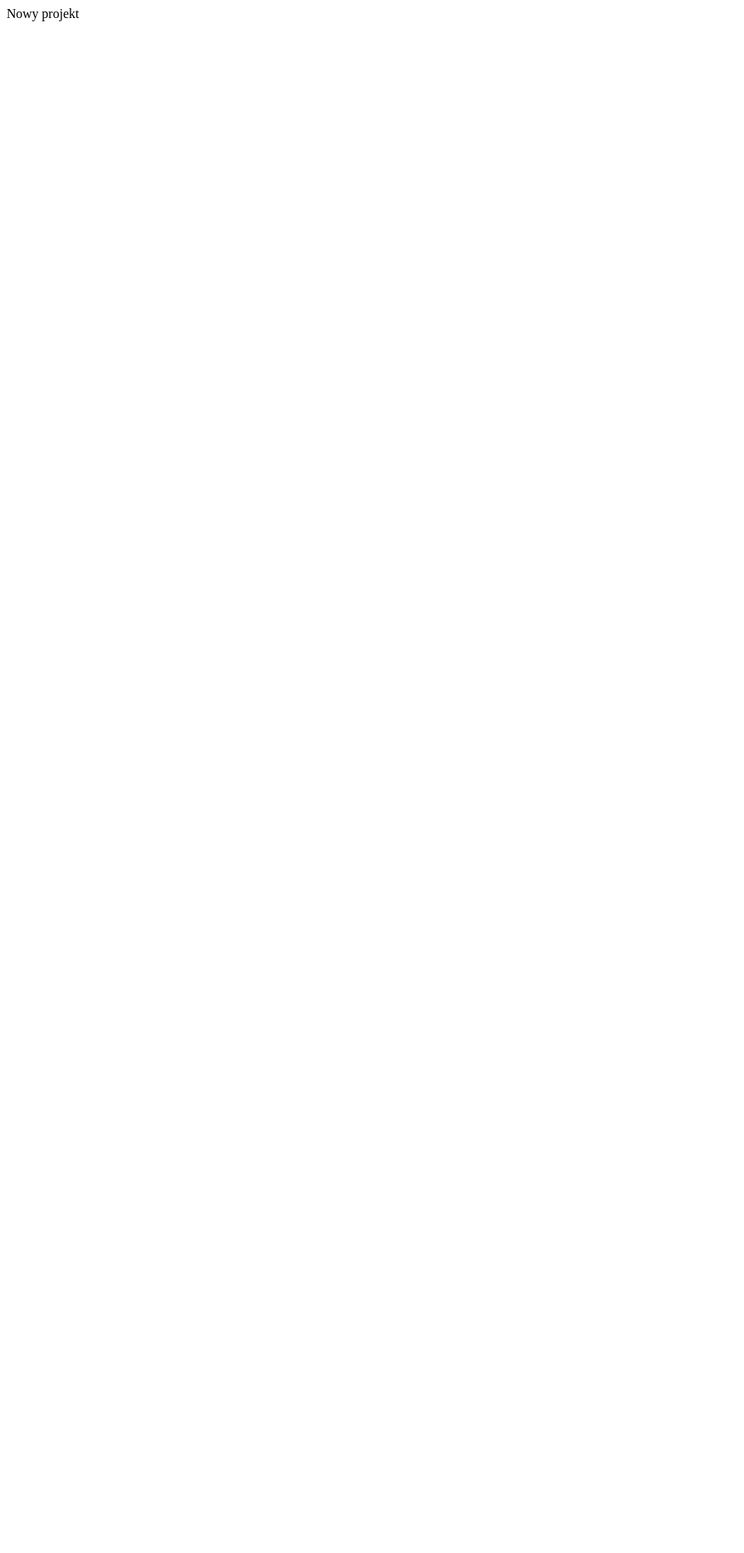
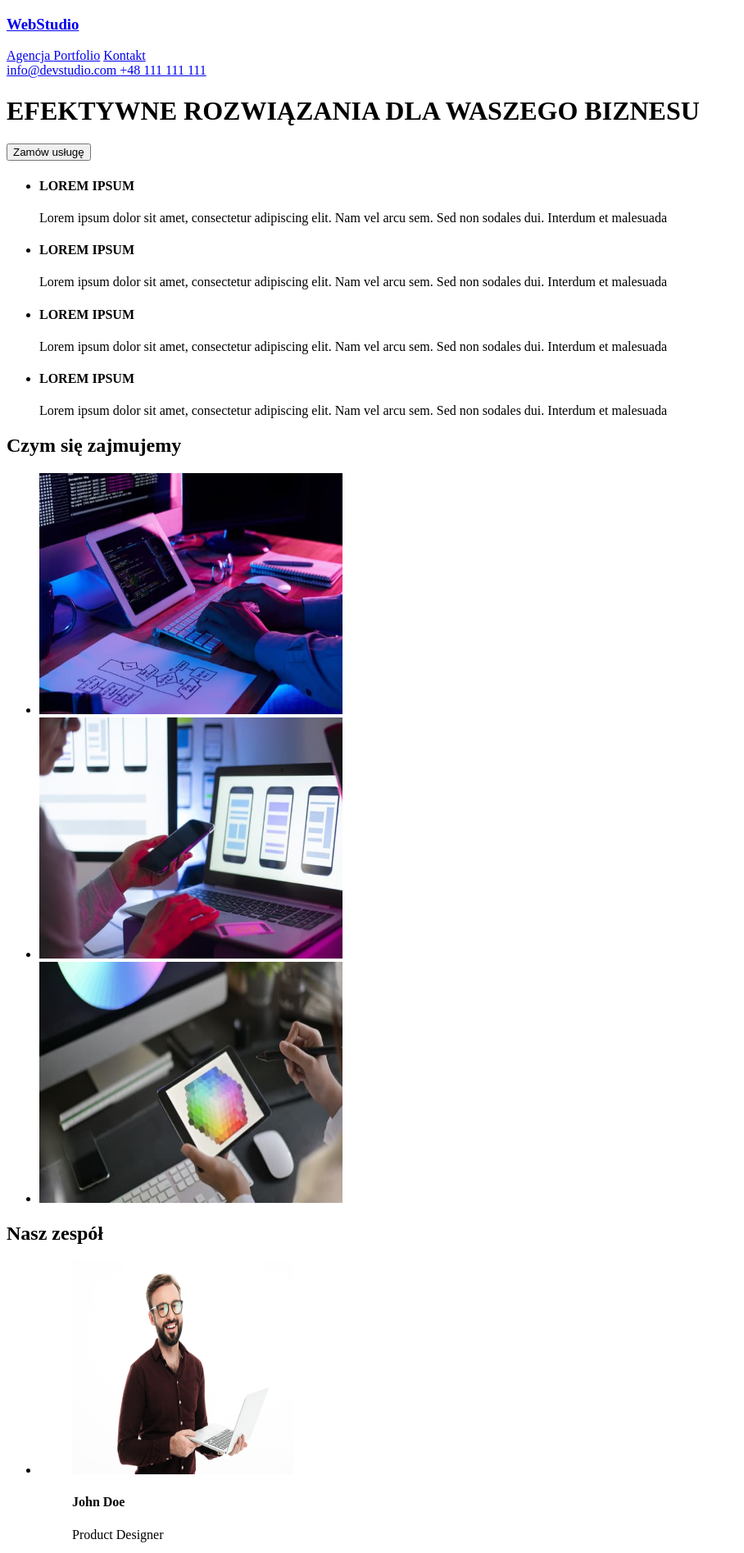
Before and after one commit to JonnaSuch/goit-markup-hw-02, a plain HTML site: page index.html in a window 1280 px wide. Shown: the top 1894 px of the page at 82% size, without its empty margins (0-908 px from the left). Before the commit the page ends 800 px from the top, so only its background shows below. Drawn offline with Linux system fonts and the light colour scheme.

Commit message:
Dodanie kodu

```diff
--- a/index.html
+++ b/index.html
@@ -7,6 +7,155 @@
     <title>Document</title>
   </head>
   <body>
-    Nowy projekt
+    <header>
+      <div>
+        <nav>
+          <h3><a href="WebStudio">WebStudio</a></h3>
+          <a href="Agencja">Agencja </a>
+          <a href="Portfolio">Portfolio</a>
+          <a href="Kontakt">Kontakt</a>
+        </nav>
+      </div>
+      <div>
+        <a href="mailto:info@devstudio.com">info@devstudio.com </a>
+        <a href="tel:+48111111111">+48 111 111 111</a>
+      </div>
+      <div>
+        <h1>EFEKTYWNE ROZWIĄZANIA DLA WASZEGO BIZNESU</h1>
+        <button>Zamów usługę</button>
+      </div>
+    </header>
+    <main>
+      <div>
+        <ul>
+          <li>
+            <h4>LOREM IPSUM</h4>
+            <p>
+              Lorem ipsum dolor sit amet, consectetur adipiscing elit. Nam vel
+              arcu sem. Sed non sodales dui. Interdum et malesuada
+            </p>
+          </li>
+          <li>
+            <h4>LOREM IPSUM</h4>
+            <p>
+              Lorem ipsum dolor sit amet, consectetur adipiscing elit. Nam vel
+              arcu sem. Sed non sodales dui. Interdum et malesuada
+            </p>
+          </li>
+          <li>
+            <h4>LOREM IPSUM</h4>
+            <p>
+              Lorem ipsum dolor sit amet, consectetur adipiscing elit. Nam vel
+              arcu sem. Sed non sodales dui. Interdum et malesuada
+            </p>
+          </li>
+          <li>
+            <h4>LOREM IPSUM</h4>
+            <p>
+              Lorem ipsum dolor sit amet, consectetur adipiscing elit. Nam vel
+              arcu sem. Sed non sodales dui. Interdum et malesuada
+            </p>
+          </li>
+        </ul>
+      </div>
+
+      <div>
+        <h2>Czym się zajmujemy</h2>
+        <ul>
+          <li>
+            <img
+              src="images/p1.jpg"
+              width="370"
+              height="294"
+              alt="pisze na klawiaturze"
+            />
+          </li>
+          <li>
+            <img
+              src="images/p2.jpg"
+              width="370"
+              height="294"
+              alt="wybiera układ strony na telefonie"
+            />
+          </li>
+          <li>
+            <img
+              src="images/p3.jpg"
+              width="370"
+              height="294"
+              alt="wybór koloru na tablecie"
+            />
+          </li>
+        </ul>
+      </div>
+      <div>
+        <h2>Nasz zespół</h2>
+
+        <ul>
+          <li>
+            <figure>
+              <img
+                src="images/p4.jpg"
+                width="270"
+                height="260"
+                alt="zdjęcie John Doe Product Designer"
+              />
+              <figcaption>
+                <h4>John Doe</h4>
+                <p>Product Designer</p>
+              </figcaption>
+            </figure>
+          </li>
+          <li>
+            <figure>
+              <img
+                src="images/p5.jpg"
+                width="270"
+                height="260"
+                alt="zdjęcie kobiety Frontende Developer"
+              />
+              <figcaption>
+                <h4>John Doe</h4>
+                <p>Frontend Developer</p>
+              </figcaption>
+            </figure>
+          </li>
+          <li>
+            <figure>
+              <img
+                src="images/p6.jpg"
+                width="270"
+                height="260"
+                alt="zdjęcie John Doe Marketing"
+              />
+              <figcaption>
+                <h4>John Doe</h4>
+                <p>Marketing</p>
+              </figcaption>
+            </figure>
+          </li>
+          <li>
+            <figure>
+              <img
+                src="images/p7.jpg"
+                width="270"
+                height="260"
+                alt="zdjęcie John Doe UI Designer"
+              />
+              <figcaption>
+                <h4>John Doe</h4>
+                <p>UI Designer</p>
+              </figcaption>
+            </figure>
+          </li>
+        </ul>
+      </div>
+    </main>
+    <footer>
+      <h3><a href="WebStudio">WebStudio</a></h3>
+      <address>m. Warszawa, Aleje Jerozolimskie 21</address>
+      <a href="mailto:info@devstudio.com">info@devstudio.com </a>
+      <a href="tel:+48111111111">+48 111 111 111</a>
+    </footer>
   </body>
 </html>
```
